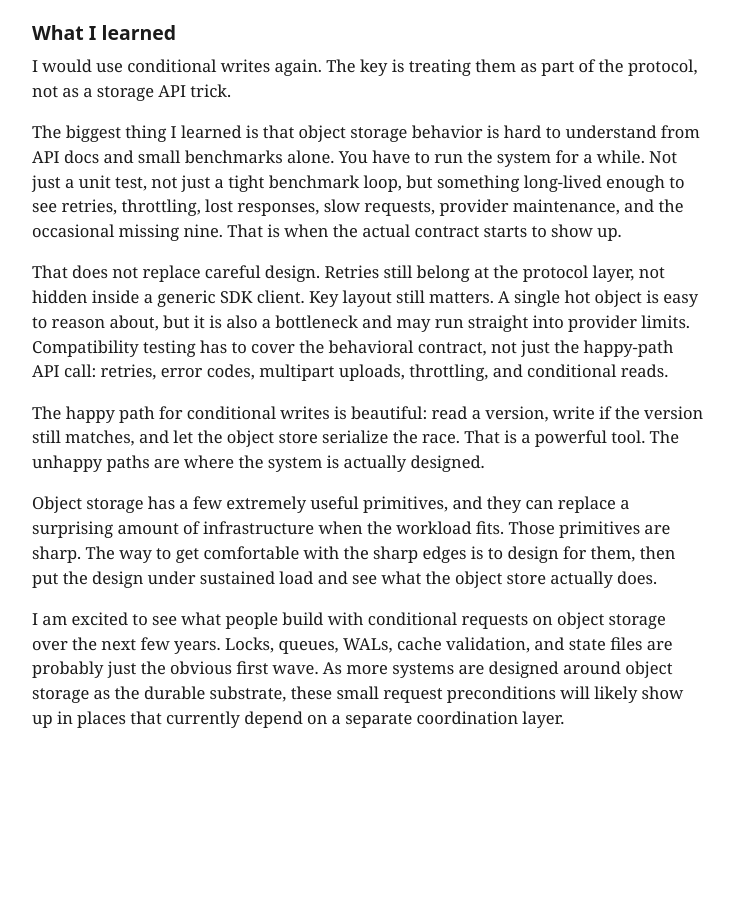
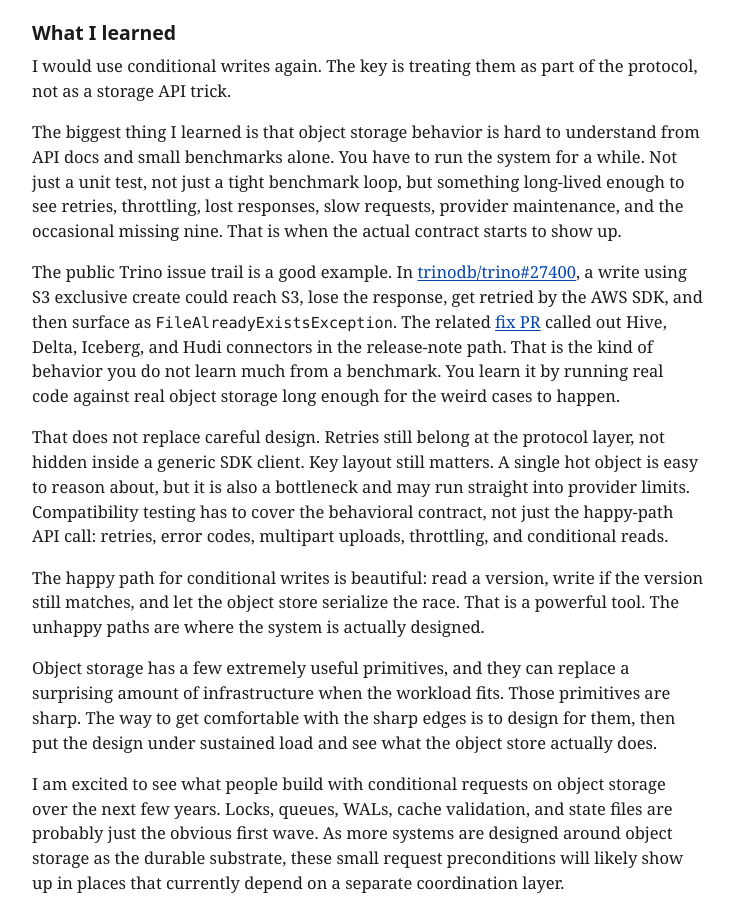
Before and after one commit to alexr17/alexr17.github.io, a Jekyll site: the page built from notes/the-sharp-edges-of-object-storage-conditional-writes.md, in a window 1280 px wide and 900 px high, scrolled down 5450 px. Shown: the whole window, without its empty margins (272-1005 px from the left). Built offline with Jekyll 4.4.1, drawn with Linux system fonts in a browser that asks for light colours; before the commit the page ends 6231 px from its top, so only the background shows below that.

Commit message:
Add Trino retry issue example

```diff
--- a/notes/the-sharp-edges-of-object-storage-conditional-writes.md
+++ b/notes/the-sharp-edges-of-object-storage-conditional-writes.md
@@ -118,6 +118,8 @@ I would use conditional writes again. The key is treating them as part of the pr
 
 The biggest thing I learned is that object storage behavior is hard to understand from API docs and small benchmarks alone. You have to run the system for a while. Not just a unit test, not just a tight benchmark loop, but something long-lived enough to see retries, throttling, lost responses, slow requests, provider maintenance, and the occasional missing nine. That is when the actual contract starts to show up.
 
+The public Trino issue trail is a good example. In [trinodb/trino#27400](https://github.com/trinodb/trino/issues/27400), a write using S3 exclusive create could reach S3, lose the response, get retried by the AWS SDK, and then surface as `FileAlreadyExistsException`. The related [fix PR](https://github.com/trinodb/trino/pull/27330) called out Hive, Delta, Iceberg, and Hudi connectors in the release-note path. That is the kind of behavior you do not learn much from a benchmark. You learn it by running real code against real object storage long enough for the weird cases to happen.
+
 That does not replace careful design. Retries still belong at the protocol layer, not hidden inside a generic SDK client. Key layout still matters. A single hot object is easy to reason about, but it is also a bottleneck and may run straight into provider limits. Compatibility testing has to cover the behavioral contract, not just the happy-path API call: retries, error codes, multipart uploads, throttling, and conditional reads.
 
 The happy path for conditional writes is beautiful: read a version, write if the version still matches, and let the object store serialize the race. That is a powerful tool. The unhappy paths are where the system is actually designed.
```
